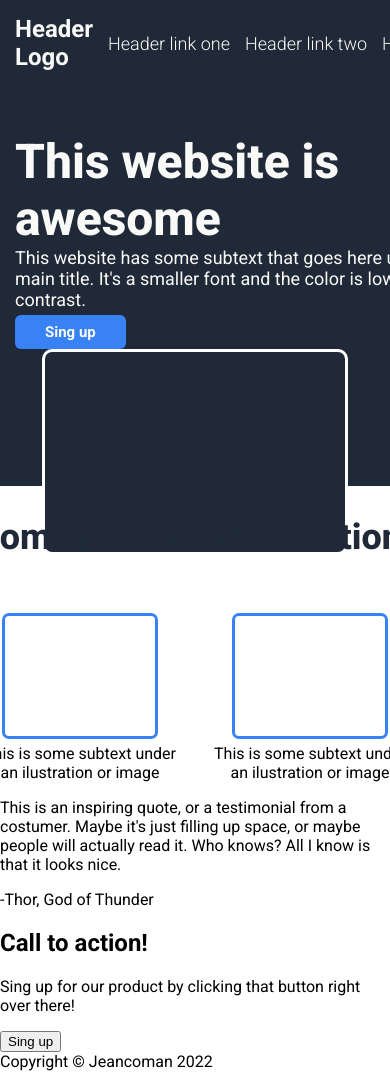
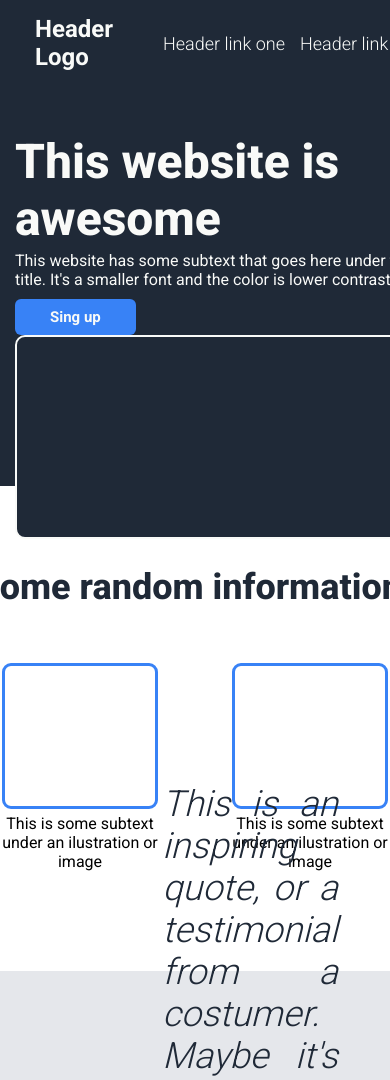
Before and after one commit to Jeancoman/Landing-Page-Project, a plain HTML site: page index.html in a window 390 px wide. Shown: the top 1080 px of the page. Drawn offline with Linux system fonts and the light colour scheme.

Commit message:
Ya va esto por un 70%, no es responsiva y se cae a pedazos si achico la pantalla, sin embargo

```diff
--- a/index.html
+++ b/index.html
@@ -58,12 +58,14 @@
       </div>
     </section>
     <section class="testimonial">
-      <p>
+      <div class="text">
+      <p class="texto">
         This is an inspiring quote, or a testimonial from a costumer. Maybe it's
         just filling up space, or maybe people will actually read it. Who knows?
         All I know is that it looks nice.
       </p>
       <div class="textimonial">-Thor, God of Thunder</div>
+    </div>
     </section>
     <section class="call-to-action">
       <h2 class="header-action">Call to action!</h2>
--- a/styles.css
+++ b/styles.css
@@ -6,6 +6,7 @@ body {
     margin: 0;
     padding: 0;
     justify-content: center;
+    box-sizing: border-box
 }
 
 /* Header */
@@ -13,7 +14,7 @@ body {
 header {
     display: flex;
     align-items: center;
-    justify-content: space-evenly;
+    justify-content: space-around;
     background-color: #1f2937;
     padding: 15px;
     box-sizing: border-box;
@@ -23,7 +24,8 @@ header {
     font-size: 24px;
     font-weight: bold;
     color: #f9faf8;
-    flex: 0 1 24%;
+    flex: 0 1 15%;
+    padding-left: 20px;
 }
 
 a {
@@ -35,7 +37,7 @@ a {
 
 ul {
     list-style-type: none;
-    padding: 15px;
+    padding: 15px 15px 15px 50px;
     margin: 0;
     display: flex;
     gap: 15px;
@@ -52,12 +54,13 @@ nav {
 
 .placeholder {
     height: 200px;
-    width: 300px;
+    width: 400px;
     background-color: #1f2937;
     display: flex;
-    align-items: center;
-    border: 3px solid white;
+    align-self: center;
+    border: 2px solid #f9faf8;
     border-radius: 10px;
+    margin: auto
 }
 
 .hero-container {
@@ -69,18 +72,19 @@ nav {
     flex-wrap: wrap;
     height: 400px;
     box-sizing: border-box;
+    padding-bottom: 100px;
 }
 
 .hero-maintext {
     font-size: 48px;
-    margin-bottom: 0;
+    margin-bottom: 4px;
     font-weight: 800;
 }
 
 .hero-subtext {
     word-wrap: break-word;
     width: 450px;
-    font-size: 18px;
+    font-size: 16px;
 }
 
 .hero-text {
@@ -96,23 +100,23 @@ nav {
     color: #f9faf8;
     border-color: #3882f6;
     border-style: none;
-    padding: 8px 30px;
+    padding: 9px 35px;
     border-radius: 6px;
     font-size: 15px;
     font-family: Roboto;
     font-weight: 700;
-    margin-top: 5px
+    margin-top: 10px
 
 }
 
 /* Information */
 
 .placeholder-two {
-    height: 120px;
+    height: 140px;
     width: 150px;
     background: linear-gradient(white, white) ;
     border: 3px solid #3882f6;
-    border-radius: 7px;
+    border-radius: 9px;
     margin-bottom: 5px;
     margin-left: auto;
     margin-right: auto;
@@ -131,6 +135,7 @@ nav {
     font-size: 36px;
     font-weight: 800;
     color: #1f2937;
+    padding-top: 50px;
 }
 
 .information-content {
@@ -145,9 +150,42 @@ nav {
     align-items: center;
     text-align: center;
     gap: 30px;
+    padding-bottom: 100px;
 }
 
 .line-break {
     width: 100%;
     margin-bottom: 25px
 }
+
+.text {
+    font-weight: 500;
+    margin: 0px 22px 0px;
+}
+
+/* Information */
+
+/* Testimonial */
+
+.testimonial {
+    display: flex;
+    height: 400px;
+    align-items: center;
+    justify-content: center;
+    background-color: #e5e7eb;
+    padding: 0px 250px;
+}
+
+.texto {
+    font-size: 36px;
+    font-style: italic;
+    font-weight: 300;
+    color:#1f2937;
+    text-align: justify;
+}
+
+.textimonial {
+    display: flex;
+    justify-content: flex-end;
+    font-weight: 800;
+}
```
